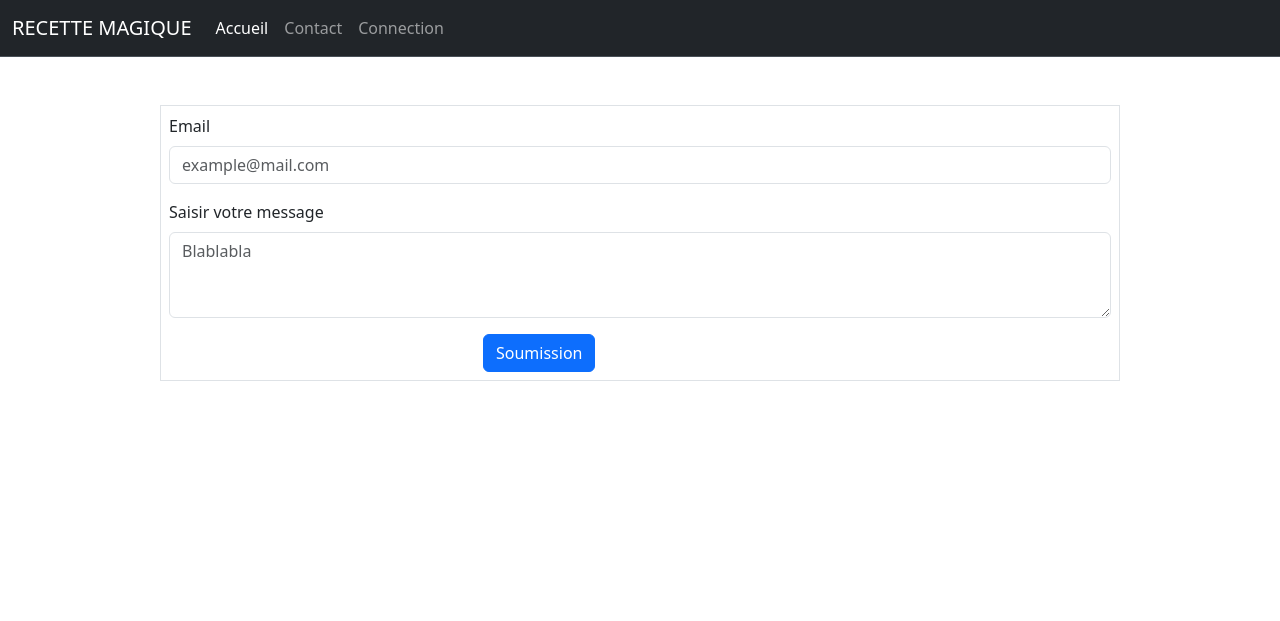
After one commit to GuillemotClement/LEARN_RecetteMagique-PHP, a PHP site: page /contact_form.php in a window 1280 px wide. The commit adds this page. Shown: the top 621 px of the page. Run offline with PHP 8.4, Linux system fonts and the light colour scheme; some libraries are stand-ins or nearby versions.

Commit message:
Ajout de la page de contact et connexion. Form connect done

```diff
--- a/contact.php
+++ b/connect_form.php
@@ -3,7 +3,7 @@ include_once('head.php');
 ?>
 <main class="contact-form">
     <h2 class="text-center uppercase">Formulaire de connexion</h2>
-    <form action="submit_contact.php" method="post" class="text-start">
+    <form action="submit_connect.php" method="post" class="text-start">
         <div class="mb-3">
             <label for="pseudo" class="form-label text-start">Pseudo</label>
             <input type="text" class="form-control" id="pseudo" placeholder="@username" name="pseudo" autocomplete="nope">
--- /dev/null
+++ b/contact_form.php
@@ -0,0 +1,27 @@
+<?php
+
+require_once('head.php');
+
+?>
+<div class="center mt-5">
+<form action="submit_contact.php" method="post" class="border mx-auto p-2 col-9">
+    <div class="mb-3">
+        <label for="email" class="form-label">Email</label>
+        <input type="text" name="email" id="email" placeholder="example@mail.com" class="form-control">
+    </div>
+    <div class="mb-3">
+        <label for="message" class="form-label">Saisir votre message</label>
+        <textarea class="form-control" id="message" name="message" rows="3" placeholder="Blablabla"></textarea>
+    </div>
+    <div class="col-4 mx-auto">
+        <button class="btn btn-primary " type="submit">Soumission</button>
+    </div>
+</form>
+</div>
+
+
+
+<?php
+require_once('footer.php');
+
+?>
--- a/head.php
+++ b/head.php
@@ -16,17 +16,20 @@
         <header>
                 <nav class="navbar navbar-expand-lg bg-dark border-bottom border-body" data-bs-theme="dark">
                     <div class="container-fluid">
-                        <a href="#" class="navbar-brand uppercase">Recette Magique</a>
+                        <a href="index.html" class="navbar-brand uppercase">Recette Magique</a>
                         <button class="navbar-toggler" type="button" data-bs-toggle="collapse" data-bs-target="#navbarSupportedContent" aria-controls="navbarSupportedContent" aria-expanded="false" aria-label="Toggle navigation">
                             <span class="navbar-toggler-icon"></span>
                         </button>
                         <div class="collapse navbar-collapse" id="navbarSupportedContent">
                             <ul class="navbar-nav me-auto mb-2 mb-lg-0">
                                 <li class="nav-item">
-                                <a class="nav-link active" aria-current="page" href="index.php">Accueil</a>
+                                    <a class="nav-link active" aria-current="page" href="index.php">Accueil</a>
                                 </li>
                                 <li class="nav-item">
-                                <a class="nav-link" href="contact.php">Contact</a>
+                                    <a class="nav-link" href="contact_form.php">Contact</a>
+                                </li>
+                                <li class="nav-item">
+                                    <a href="connect_form.php" class="nav-link">Connection</a>
                                 </li>
                                 <!-- <li class="nav-item dropdown">
                                 <a class="nav-link dropdown-toggle" href="#" role="button" data-bs-toggle="dropdown" aria-expanded="false">
```
Also changed, not shown: test.php (+0 -10 lines), submit_connect.php (renamed from submit_contact.php).
